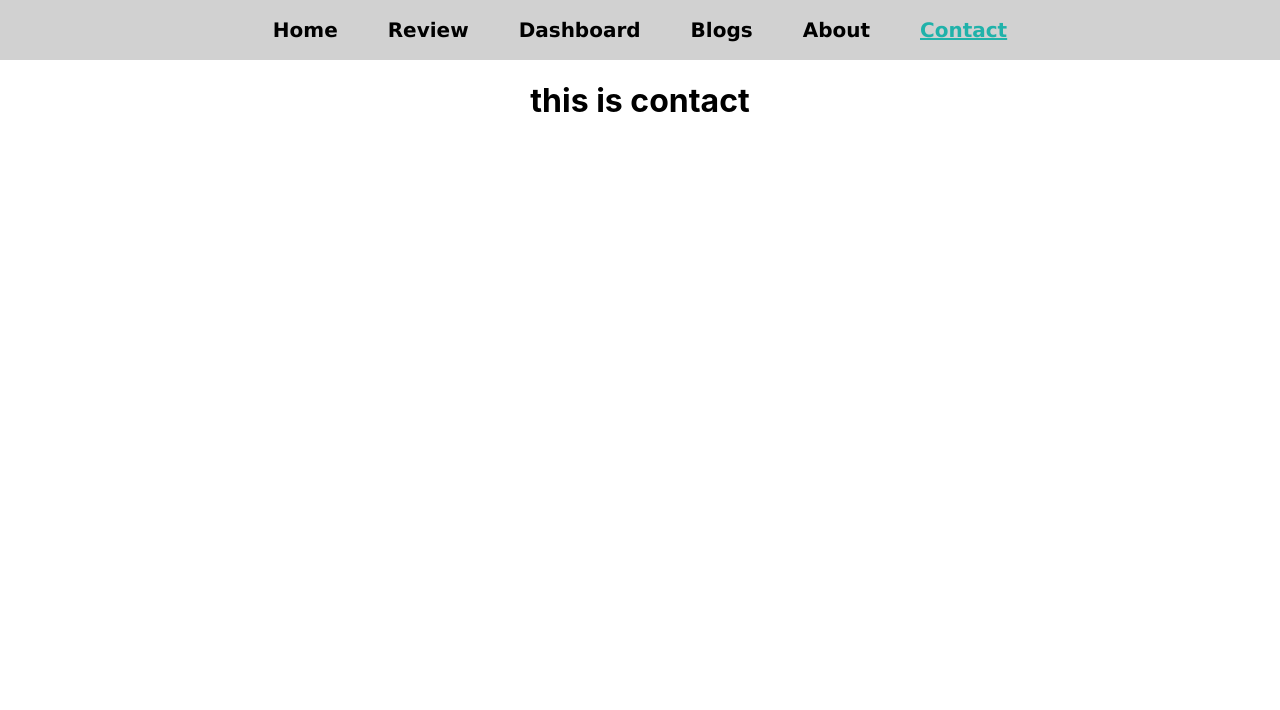
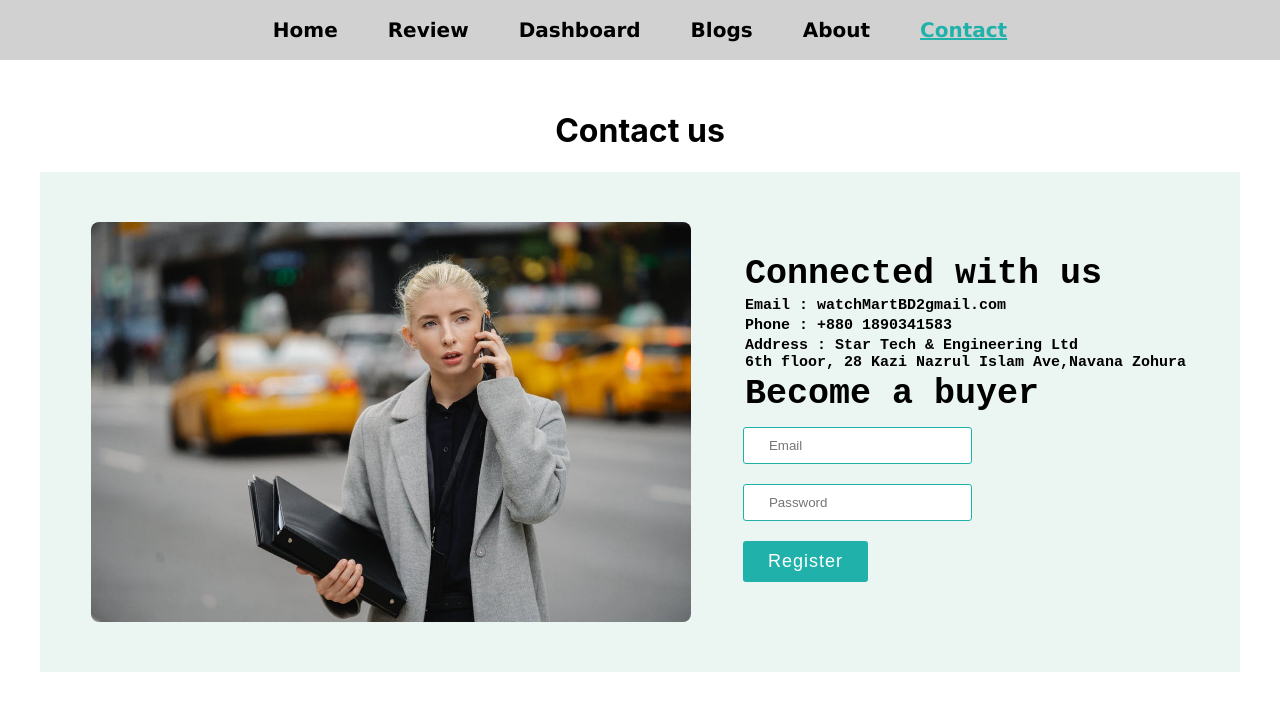
Before and after one commit to SHAFAYET-HOWLADER/product_analysis_webpage, a React (Create React App) app: page /contact in a window 1280 px wide. Shown: the top 710 px of the page. Built offline with nearby package versions, Linux system fonts and the light colour scheme.

Commit message:
contact page added

```diff
--- a/src/Components/About/About.css
+++ b/src/Components/About/About.css
@@ -41,3 +41,6 @@
     font-weight: 500;
     padding: 5px 0px;
 }
+.about_part >div small{
+    color: lightseagreen;
+}
--- a/src/Components/Contact/Contact.css
+++ b/src/Components/Contact/Contact.css
@@ -0,0 +1,42 @@
+
+.contact_area{
+    display: flex;
+     justify-content: space-evenly;
+     align-items: center;
+    background-color: rgba(127, 189, 170, 0.153);
+    padding: 50px 0px;
+}
+.contact_area img{
+    width: 50%;
+    border-radius: 8px;
+}
+.contact_text h2,h3,h4{
+    text-align: left;
+    margin: 3px;
+    font-family: monospace;
+    font-size: 15px;
+}
+.input_area {
+    text-align: left;
+}
+.input_area input{
+    border: none;
+    padding: 10px 25px;
+    border-radius: 3px;
+    border: 1px solid  lightseagreen;
+    margin: 10px 01px;
+}
+.input_area button{
+    border: none;
+    padding: 10px 25px;
+    border-radius: 3px;
+   background-color:   lightseagreen;
+    margin: 10px 01px;
+    color: #fff;
+    font-size: 18px;
+    letter-spacing: 1px;
+    cursor: pointer;
+}
+.input_area input:focus{
+    outline: none;
+}
--- a/src/Components/Contact/Contact.js
+++ b/src/Components/Contact/Contact.js
@@ -1,11 +1,30 @@
 import React from 'react';
-
+import contact_img from '../../images/contact_img.jpeg';
+import './Contact.css'
 const Contact = () => {
     return (
-        <div>
-            <h1>this is contact</h1>
+        <div className='container'>
+            <h1>Contact us</h1>
+            <div className='contact_area'>
+                <img src={contact_img} alt="img" />
+                <div className='contact_text'>
+                    <h2>Connected with us</h2>
+                    <h4> Email : watchMartBD2gmail.com</h4>
+                    <h4>Phone : +880 1890341583</h4>
+                    <h4> Address : Star Tech & Engineering Ltd
+                        <br />
+                        6th floor, 28 Kazi Nazrul Islam Ave,Navana Zohura</h4>
+                        <h2>Become a buyer</h2>
+                       <div className="input_area">
+                       <input type="text" placeholder='Email'/>
+                        <br />
+                        <input type="password"  placeholder='Password'/>
+                        <br />
+                        <button type='button'>Register</button>
+                       </div>
+                </div>
+            </div>
         </div>
     );
 };
-
 export default Contact;
```
Also changed, not shown: src/images/contact_img.jpeg (added).
